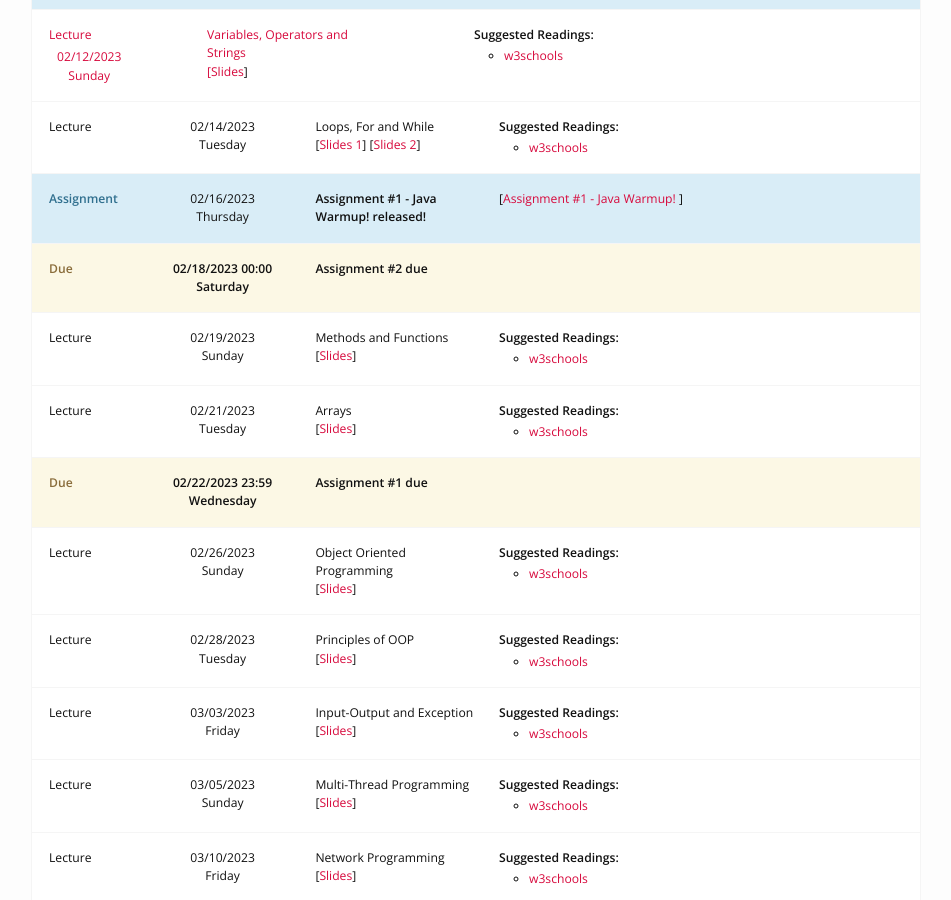
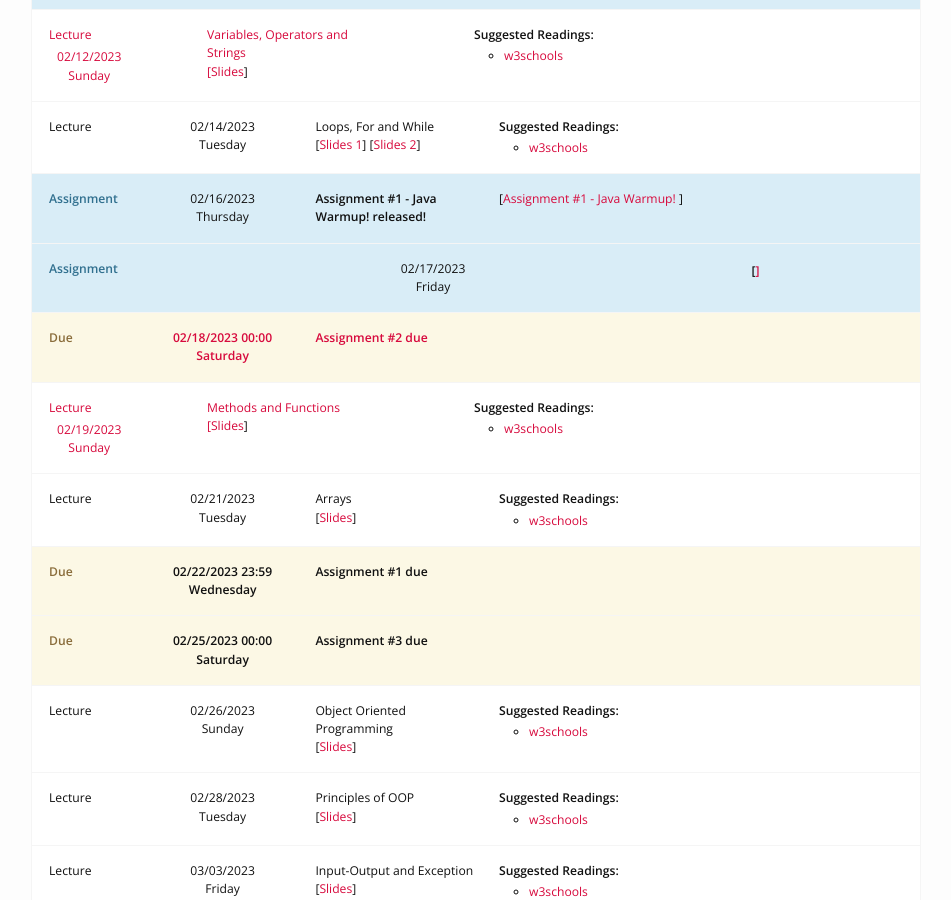
Before and after one commit to MobinNesari81/CS-AP, a Jekyll site: the page built from schedule.md, in a window 1280 px wide and 900 px high, scrolled down 508 px. Shown: the whole window, without its empty margins (164-1115 px from the left). Built offline with Jekyll 4.4.1, drawn with Linux system fonts in a browser that asks for light colours; nearby versions of some CDN libraries.

Commit message:
Test new assignemtn

```diff
--- /dev/null
+++ b/_assignments/03_sample_assignment.md
@@ -0,0 +1,9 @@
+---
+type: assignment
+date: 2023-02-18T0:00:00+4:30
+title: <Assignment #3>
+due_event:
+    type: due
+    date: 2023-02-25T0:00:00+4:30
+    description: 'Assignment #3 due'
+---
--- a/_config.yml
+++ b/_config.yml
@@ -47,7 +47,7 @@ collections:
 
 defaults:
   - scope:
-      path: ""
+      path: "/_assignments"
       type: "assignments"
     values:
       layout: "assignment"
```
Also changed, not shown: _layouts/assignments.html (indentation only).
